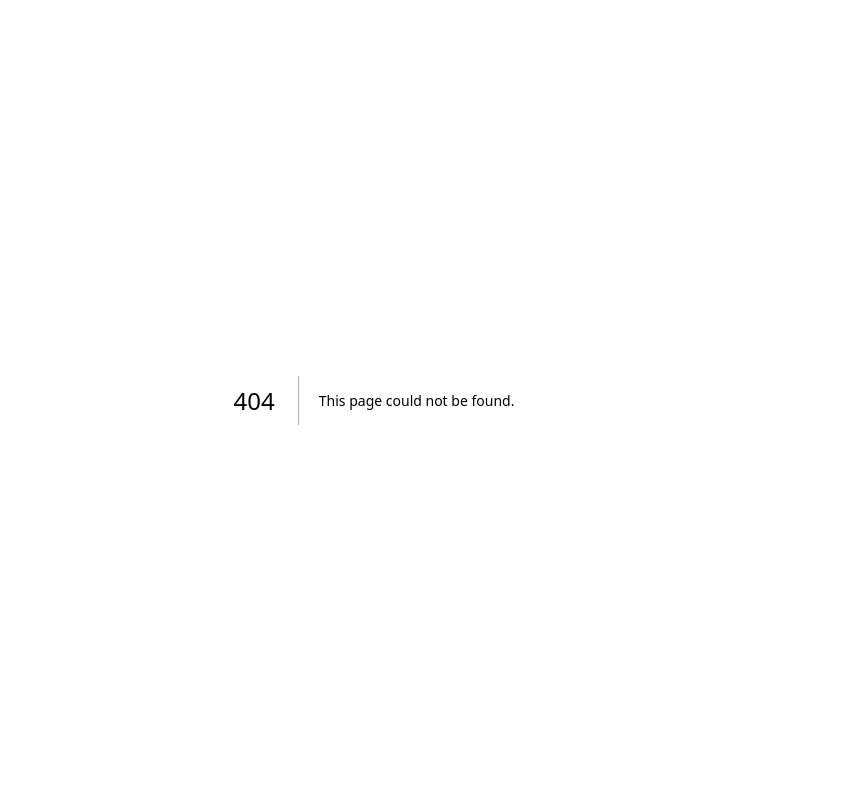
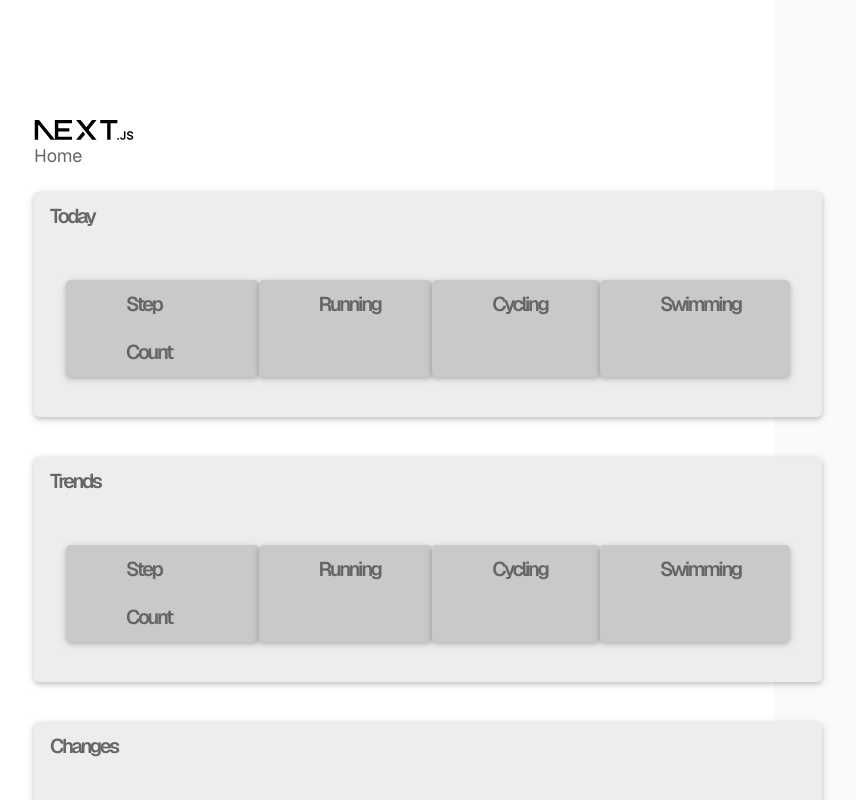
Before and after one commit to Olivia-Vasquez/Baseline, a Next.js app in the folder baseline/: page /home in a window 1280 px wide. Before the commit this address had no page. Shown: the top 800 px of the page, without its empty margins (266-1122 px from the left). Built offline with nearby package versions, Linux system fonts and the light colour scheme.

Commit message:
Added home page. Began building page sections.

```diff
--- /dev/null
+++ b/baseline/src/app/home/page.module.css
@@ -0,0 +1,199 @@
+.page {
+  --background: #fafafa;
+  --foreground: #fff;
+  --section: #ededed;
+  --subsection: #cac9c9;
+
+  --text-primary: #000;
+  --text-secondary: #666;
+
+  --button-primary-hover: #383838;
+  --button-secondary-hover: #f2f2f2;
+  --button-secondary-border: #ebebeb;
+
+  display: flex;
+  flex: 1;
+  flex-direction: column;
+  align-items: center;
+  justify-content: center;
+  font-family: var(--font-geist-sans);
+  background-color: var(--background);
+}
+
+.main {
+  display: flex;
+  flex: 1;
+  width: 100%;
+  max-width: 800px;
+  flex-direction: column;
+  align-items: flex-start;
+  justify-content: space-between;
+  background-color: var(--foreground);
+  padding: 120px 60px;
+}
+.header {
+  display: flex;
+  flex-direction: column;
+  align-items: flex-start;
+  text-align: center;
+  gap: 15px;
+}
+
+.intro {
+  display: flex;
+  flex-direction: column;
+  align-items: flex-start;
+  text-align: left;
+  gap: 24px;
+}
+
+.intro h1 {
+  max-width: 320px;
+  font-size: 40px;
+  font-weight: 600;
+  line-height: 48px;
+  letter-spacing: -2.4px;
+  text-wrap: balance;
+  color: var(--text-primary);
+}
+
+.intro p {
+  max-width: 440px;
+  font-size: 18px;
+  line-height: 32px;
+  text-wrap: balance;
+  color: var(--text-secondary);
+}
+
+.intro a {
+  font-weight: 500;
+  color: var(--text-primary);
+}
+
+.section {
+  display: flex;
+  flex-direction: column;
+  min-width: 400px;
+  background-color: var(--section);
+  border-radius: 5px;
+  padding: 0.01em 16px;
+  margin: 20px 0;
+  box-shadow: 0 2px 4px 0 rgba(0,0,0,0.16),0 2px 10px 0 rgba(0,0,0,0.12)!important;
+}
+
+.section h1 {
+  max-width: 320px;
+  font-size: 20px;
+  font-weight: 600;
+  line-height: 48px;
+  letter-spacing: -2.4px;
+  text-wrap: balance;
+  color: var(--text-secondary);
+}
+
+.subsection1 {
+  display: flex;
+  flex-direction: row;
+  min-width: 400px;
+  background-color: var(--section);
+  border-radius: 0px;
+  padding: 0.01em 16px;
+}
+.subsection2 {
+  display: flex;
+  flex-direction: row;
+  min-width: 40px;
+  background-color: var(--subsection);
+  border-radius: 5px;
+  padding: 0.01em 60px;
+  margin: 40px 0;
+  box-shadow: 0 2px 4px 0 rgba(0,0,0,0.16),0 2px 10px 0 rgba(0,0,0,0.12)!important;
+}
+
+.ctas {
+  display: flex;
+  flex-direction: row;
+  width: 100%;
+  max-width: 440px;
+  gap: 16px;
+  font-size: 14px;
+}
+
+.ctas a {
+  display: flex;
+  justify-content: center;
+  align-items: center;
+  height: 40px;
+  padding: 0 16px;
+  border-radius: 128px;
+  border: 1px solid transparent;
+  transition: 0.2s;
+  cursor: pointer;
+  width: fit-content;
+  font-weight: 500;
+}
+
+a.primary {
+  background: var(--text-primary);
+  color: var(--background);
+  gap: 8px;
+}
+
+a.secondary {
+  border-color: var(--button-secondary-border);
+}
+
+/* Enable hover only on non-touch devices */
+@media (hover: hover) and (pointer: fine) {
+  a.primary:hover {
+    background: var(--button-primary-hover);
+    border-color: transparent;
+  }
+
+  a.secondary:hover {
+    background: var(--button-secondary-hover);
+    border-color: transparent;
+  }
+}
+
+@media (max-width: 600px) {
+  .main {
+    padding: 48px 24px;
+  }
+
+  .intro {
+    gap: 16px;
+  }
+
+  .intro h1 {
+    font-size: 32px;
+    line-height: 40px;
+    letter-spacing: -1.92px;
+  }
+}
+
+@media (prefers-color-scheme: dark) {
+  .logo {
+    filter: invert();
+  }
+
+  .page {
+    --background: #000;
+    --foreground: #000;
+
+    --text-primary: #ededed;
+    --text-secondary: #999;
+
+    --button-primary-hover: #ccc;
+    --button-secondary-hover: #1a1a1a;
+    --button-secondary-border: #1a1a1a;
+  }
+}
+
+.code {
+  font-family: var(--font-geist-mono);
+  font-size: 0.9em;
+  background: color-mix(in srgb, currentColor 8%, transparent);
+  padding: 0.1em 0.4em;
+  border-radius: 6px;
+}
--- /dev/null
+++ b/baseline/src/app/home/page.tsx
@@ -0,0 +1,109 @@
+import Image from "next/image";
+import styles from "./page.module.css";
+
+export default function Home() {
+  return (
+    <div className={styles.page}>
+      <main className={styles.main}>
+        <Image
+          className={styles.logo}
+          src="/next.svg"
+          alt="Next.js logo"
+          width={100}
+          height={20}
+          priority
+        />
+        <div className={styles.intro}>
+          <p>
+            Home
+          </p>
+
+        </div>
+        <div className={styles.section}>
+          <h1>
+            Today
+          </h1>
+          <div className={styles.subsection1}>
+            <div className={styles.subsection2}>
+              <h1>
+                Step Count
+              </h1>
+            </div>
+            <div className={styles.subsection2}>
+              <h1>
+                Running
+              </h1>
+            </div>
+            <div className={styles.subsection2}>
+              <h1>
+                Cycling
+              </h1>
+            </div>
+            <div className={styles.subsection2}>
+              <h1>
+                Swimming
+              </h1>
+            </div>
+          </div>
+
+        </div>
+
+
+        <div className={styles.section}>
+          <h1>
+            Trends
+          </h1>
+          <div className={styles.subsection1}>
+            <div className={styles.subsection2}>
+              <h1>
+                Step Count
+              </h1>
+            </div>
+            <div className={styles.subsection2}>
+              <h1>
+                Running
+              </h1>
+            </div>
+            <div className={styles.subsection2}>
+              <h1>
+                Cycling
+              </h1>
+            </div>
+            <div className={styles.subsection2}>
+              <h1>
+                Swimming
+              </h1>
+            </div>
+          </div>
+        </div>
+                <div className={styles.section}>
+          <h1>
+            Changes
+          </h1>
+          <div className={styles.subsection1}>
+            <div className={styles.subsection2}>
+              <h1>
+                Step Count
+              </h1>
+            </div>
+            <div className={styles.subsection2}>
+              <h1>
+                Running
+              </h1>
+            </div>
+            <div className={styles.subsection2}>
+              <h1>
+                Cycling
+              </h1>
+            </div>
+            <div className={styles.subsection2}>
+              <h1>
+                Swimming
+              </h1>
+            </div>
+          </div>
+        </div>
+      </main>
+    </div>
+  );
+}
```
Also changed, not shown: baseline/src/app/page.tsx (+13 -31 lines).
